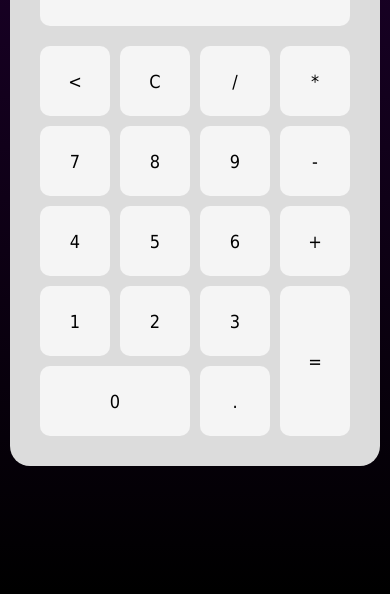
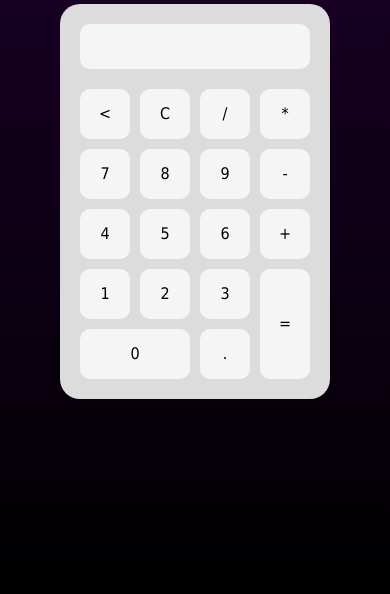
Before and after one commit to HenriquePoltronieri/Calculadora, a plain HTML site: page index.html in a window 390 px wide. Shown: the part 250-844 px from the top of the page. Drawn offline with Linux system fonts and the light colour scheme.

Commit message:
att js and css

```diff
--- a/src/scripts/script.js
+++ b/src/scripts/script.js
@@ -23,7 +23,7 @@ function calculate() {
     const display = document.querySelector('#display');
 
     try {
-        display.value = eval(display.value);
+        display.value = eval(display.value).toFixed(3);
     } catch {
         display.value = 'Error';
     }
--- a/src/styles/style.css
+++ b/src/styles/style.css
@@ -3,6 +3,7 @@
     padding: 0;
     box-sizing: border-box;
     font-family: Tahoma, Geneva, Verdana, sans-serif;
+    transition: all 0.3s;
 }
 
 body {
@@ -70,3 +71,20 @@ button:hover {
     height: 100%;
     grid-column: 4;
 }
+
+@media (max-width: 500px) {
+    .calculator {
+        padding: 20px;
+    }
+
+    #display {
+        height: 45px;
+        font-size: 18px;
+    }
+
+    button {
+        height: 50px;
+        width: 50px;
+        font-size: 16px;
+    }
+}
```
